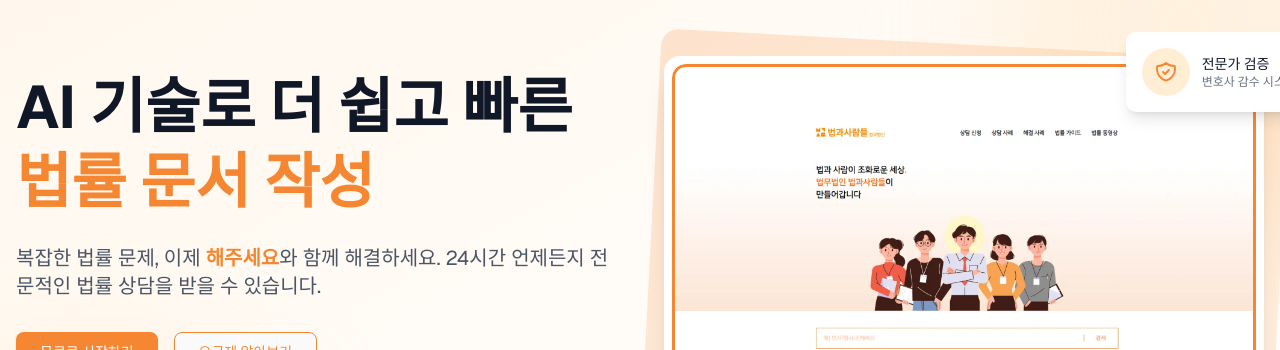
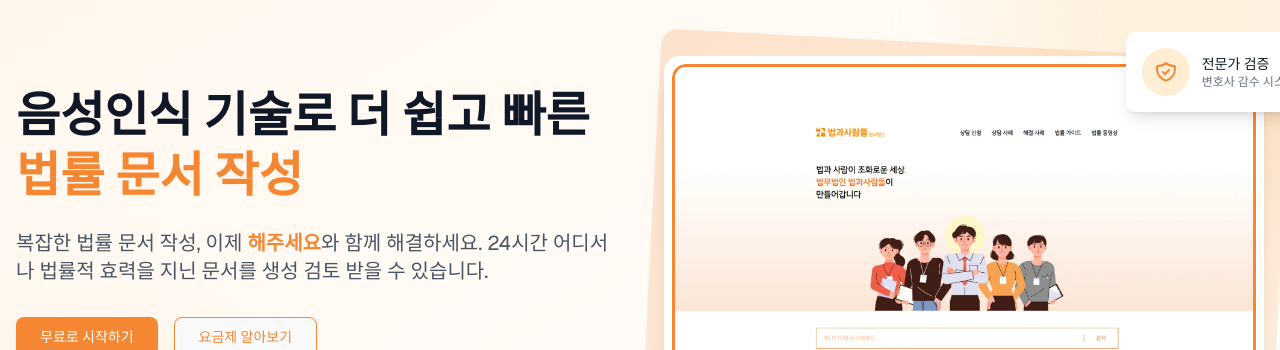
Before and after one commit to kimkuns91/legalmind, a Next.js app: page / in a window 1280 px wide. Shown: the part 136-486 px from the top of the page. Built offline with nearby package versions, Linux system fonts and the light colour scheme; no server answers.

Commit message:
style: HeroSection 텍스트 및 스타일 수정

```diff
--- a/src/components/home/HeroSection.tsx
+++ b/src/components/home/HeroSection.tsx
@@ -16,13 +16,14 @@ export default function HeroSection() {
         <div className="grid grid-cols-1 items-center gap-12 lg:grid-cols-2">
           {/* 텍스트 섹션 */}
           <div className="max-w-2xl">
-            <h1 className="mb-6 text-4xl leading-tight font-bold text-gray-900 md:text-5xl lg:text-6xl">
-              AI 기술로 더 쉽고 빠른 <br />
+            <h1 className="mb-6 text-4xl leading-tight font-bold text-gray-900 md:text-5xl lg:text-5xl">
+              음성인식 기술로 더 쉽고 빠른 <br />
               <span className="text-[#F58733]">법률 문서 작성</span>
             </h1>
             <p className="mb-8 text-xl text-gray-600">
-              복잡한 법률 문제, 이제 <span className="font-bold text-[#F58733]">해주세요</span>와
-              함께 해결하세요. 24시간 언제든지 전문적인 법률 상담을 받을 수 있습니다.
+              복잡한 법률 문서 작성, 이제 <span className="font-bold text-[#F58733]">해주세요</span>
+              와 함께 해결하세요. 24시간 어디서나 법률적 효력을 지닌 문서를 생성 검토 받을 수
+              있습니다.
             </p>
             <div className="flex flex-col gap-4 sm:flex-row">
               <Button asChild size="lg" className="bg-[#F58733] text-white hover:bg-[#E07722]">
```
Also changed, not shown: 1 other file (tests, documents, lock files or other folders).
